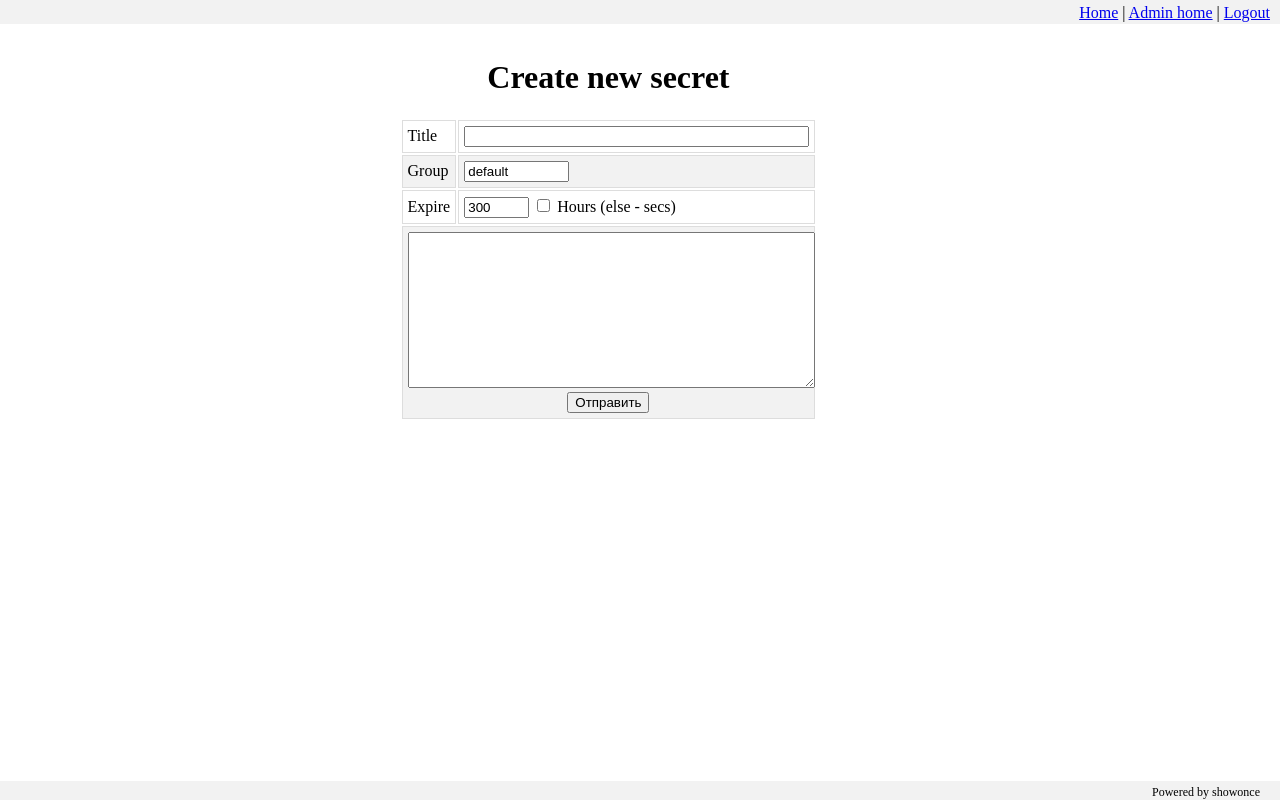
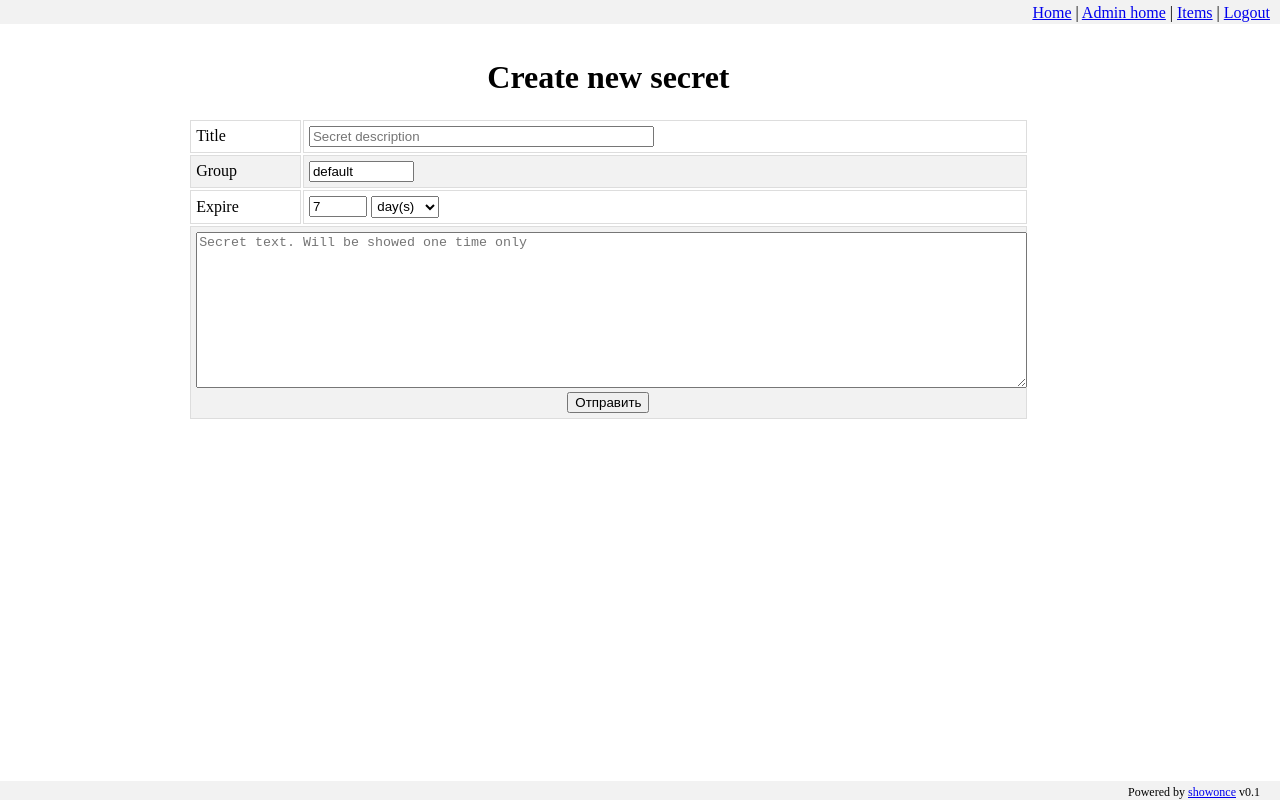
Before and after one commit to LeKovr/showonce, a plain HTML site: page static/my/new.html in a window 1280 px wide. Drawn offline with Linux system fonts and the light colour scheme.

Commit message:
upd: exp setting, minor markup fixes

```diff
--- a/static/api.css
+++ b/static/api.css
@@ -38,9 +38,17 @@ th, td {
 }
 
 .right label {
-   vertical-align: top;
+  vertical-align: top;
 }
 
+.wide {
+  width:70%;
+}
+
+select {
+  padding: 0.1em;
+  margin-top: 0.1px;
+}
 .content table {
  margin-left: auto;
   margin-right: auto;
@@ -56,6 +64,10 @@ textarea {
   text-align: right;
 }
 
+input[type="number"] {
+  width: 50px;
+}
+
 .hide {
   display: none;
 }
--- a/static/js/api.js
+++ b/static/js/api.js
@@ -74,8 +74,12 @@ function sendForm(form, path) {
       formData = new FormData(form);
   div.innerHTML = '';
   console.dir(formData);
-
-  var data= JSON.stringify(Object.fromEntries(formData));
+  var fields = Object.fromEntries(formData);
+  if (fields.title==''||fields.data=='') {
+    div.innerHTML = 'Title and data must be set';
+    return false;
+  }
+  var data= JSON.stringify(fields);
   data.exp=Number(data.exp);
   xhr.open('POST', path);
   xhr.setRequestHeader('Accept', 'application/json'); // TODO: Accept?
--- a/static/my/new.html
+++ b/static/my/new.html
@@ -17,26 +17,32 @@
   <div class="right">
     <a href="/">Home</a>
     | <a href="/my">Admin home</a>
-    | <a href="/logout">Logout</a>
+    | <a href="items.html">Items</a>
+    | <a href="/my/logout">Logout</a>
   </div>
 </div>
 <div class="bottom">
   <div class="right">
-    Powered by showonce
+    Powered by <a href="https://it.elfire.ru/itc/showonce">showonce</a> v0.1
   </div>
 </div>
 <div class="content">
   <div id="meta">
     <h1>Create new secret</h1>
     <form id="metaform">
-    <table>
-      <tr><td>Title</td><td><input type="text" name="title" size="40"  /></td></tr>
+    <table class="wide">
+      <tr><td>Title</td><td><input type="text" name="title" size="40" required placeholder="Secret description" /></td></tr>
       <tr><td>Group</td><td><input type="text" name="group" size="10" value="default"  /></td></tr>
-      <tr><td>Expire</td><td><input type="text" name="exp" size="5" value="300" />
-        <input type="checkbox" name="exp_hours" /> Hours (else - secs)
+      <tr><td>Expire</td><td><input type="number" name="exp" min="1" max="9999" value="7" />
+        <select name="exp_unit">
+            <option value="d">day(s)</option>
+            <option value="h">hour(s)</option>
+            <option value="m">min</option>
+            <option value="s">sec</option>
+        </select>
       </td></tr>
       <tr><td colspan="2" align="center">
-        <textarea id="item_data" name="data" rows=10></textarea>
+        <textarea id="item_data" name="data" rows=10 placeholder="Secret text. Will be showed one time only"></textarea>
         <input type="button" value="Отправить" onclick="return sendForm(this.form, '/my/api/new');">
         <div id="log"></div>
       </td></tr>
```
Also changed, not shown: static/index.html (+2 -2 lines), static/my/index.html (+3 -3 lines), static/my/items.html (+2 -2 lines), 2 other files.
